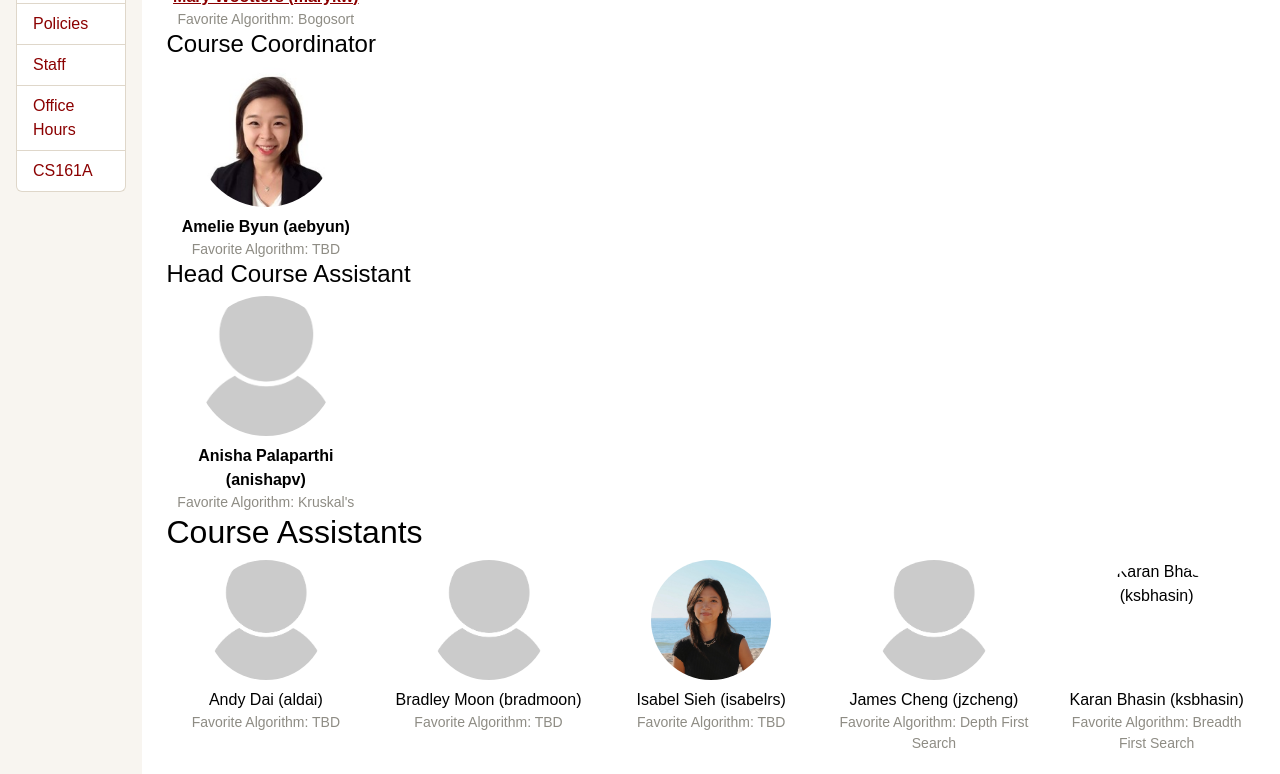
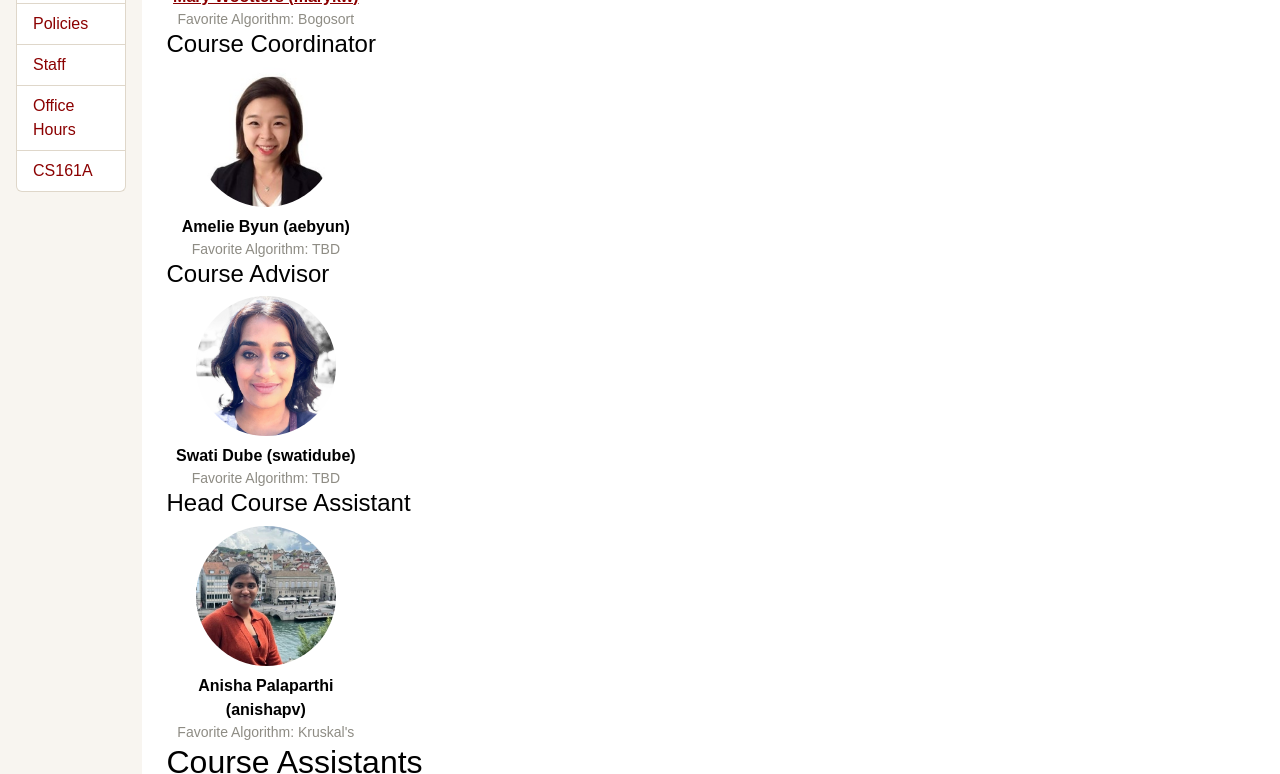
Before and after one commit to cs161-stanford/cs161-stanford.github.io, a Jekyll site: the page built from staff.md, in a window 1280 px wide and 900 px high, scrolled down 356 px, cut to the strip 0-774 px from the top of the window. Built offline with Jekyll 4.4.1, drawn with Linux system fonts in a browser that asks for light colours; nearby versions of some CDN libraries.

Commit message:
more updates to course staff

```diff
--- a/staff.md
+++ b/staff.md
@@ -27,6 +27,24 @@
 <h4>Course Coordinator</h4>
 <div class="row row-cols-2 row-cols-sm-3 row-cols-md-4 row-cols-lg-5 g-4">
   {% for p in site.data.staff.coordinator %}
+  <div class="col">
+    <div class="text-center">
+      <img src="{{ p.photo | relative_url }}"
+           class="rounded-circle d-block mx-auto img-fluid"
+           style="width:140px;height:140px;object-fit:cover;"
+           alt="{{ p.name }}">
+      <div class="mt-2 fw-semibold">
+        {% if p.link %}<a href="{{ p.link }}" target="_blank" rel="noopener">{{ p.name }}</a>{% else %}{{ p.name }}{% endif %}
+      </div>
+      <div class="text-muted small">Favorite Algorithm: {{p.algorithm}}</div>
+    </div>
+  </div>
+  {% endfor %}
+</div>
+
+<h4>Course Advisor</h4>
+<div class="row row-cols-2 row-cols-sm-3 row-cols-md-4 row-cols-lg-5 g-4">
+  {% for p in site.data.staff.course_advisor %}
   <div class="col">
     <div class="text-center">
       <img src="{{ p.photo | relative_url }}"
```
Also changed, not shown: _data/staff.yml (+6 -1 lines).
